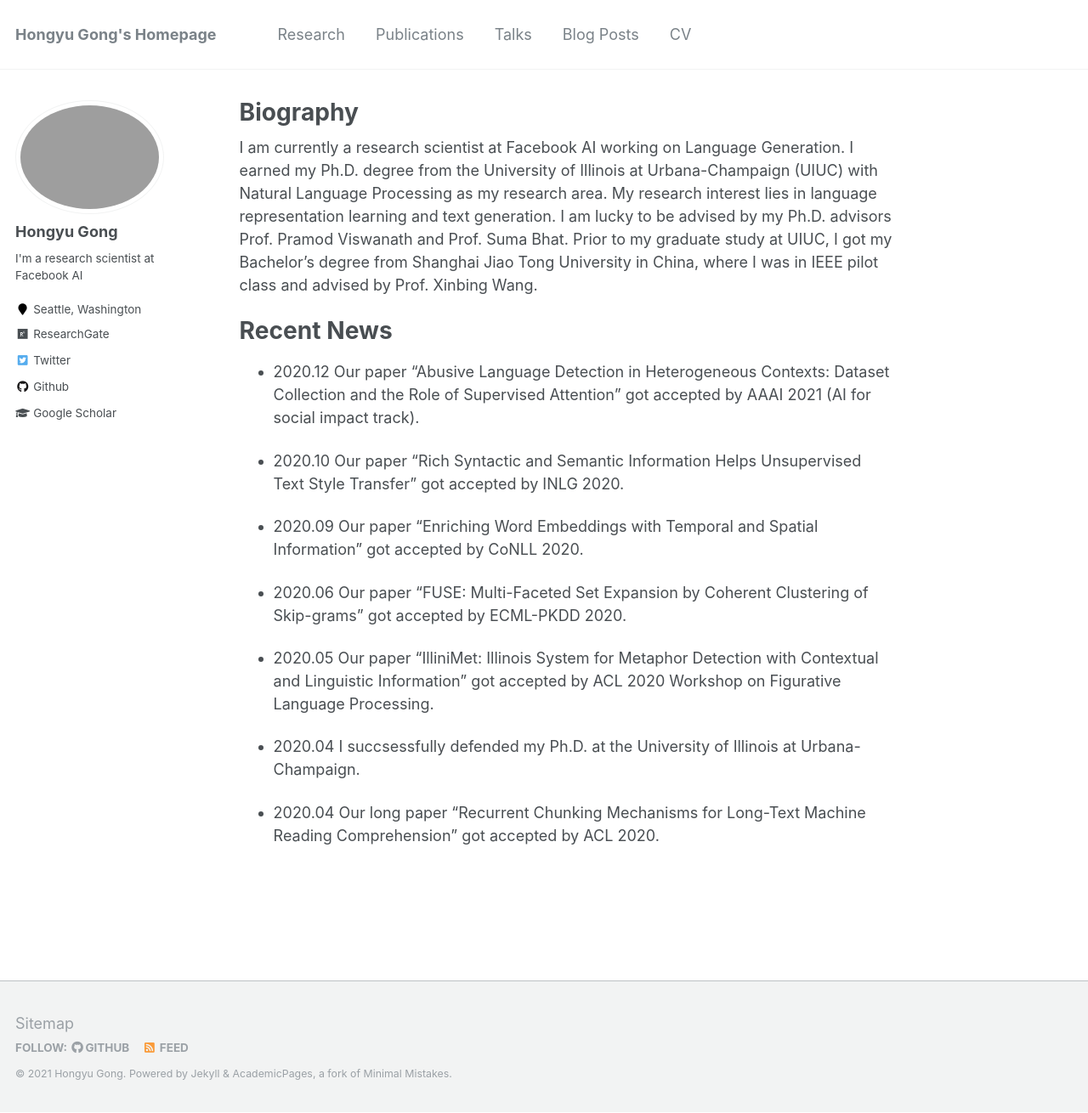
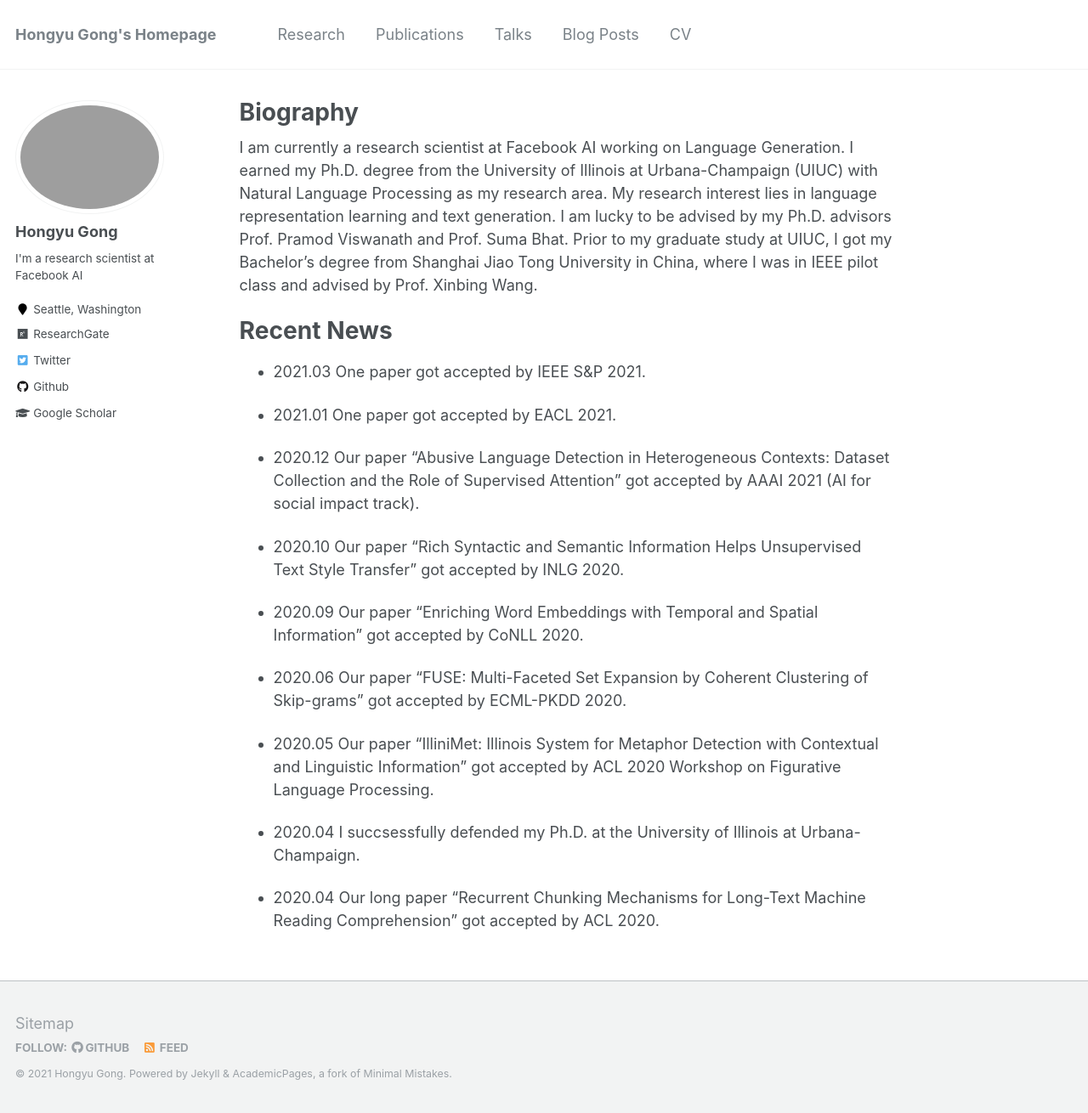
Before and after one commit to HongyuGong/HongyuGong.github.io, a Jekyll site: the page built from _pages/about.md, in a window 1280 px wide and 1310 px high. Shown: the whole window at 85% size. Built offline with Jekyll 4.4.1, drawn with Linux system fonts in a browser that asks for light colours.

Commit message:
Update about.md

```diff
--- a/_pages/about.md
+++ b/_pages/about.md
@@ -14,6 +14,10 @@
 Recent News
 ======
 
+* 2021.03 One paper got accepted by IEEE S&P 2021.
+
+* 2021.01 One paper got accepted by EACL 2021.
+
 * 2020.12 Our paper "Abusive Language Detection in Heterogeneous Contexts: Dataset Collection and the Role of Supervised Attention" got accepted by AAAI 2021 (AI for social impact track).
 
 * 2020.10 Our paper "Rich Syntactic and Semantic Information Helps Unsupervised Text Style Transfer" got accepted by INLG 2020.
```
